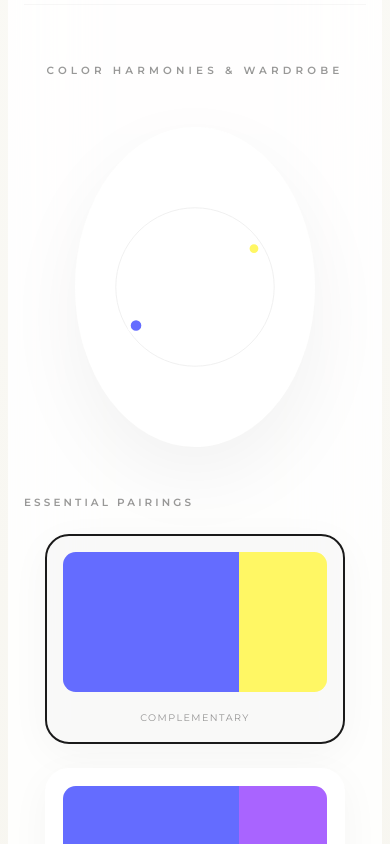
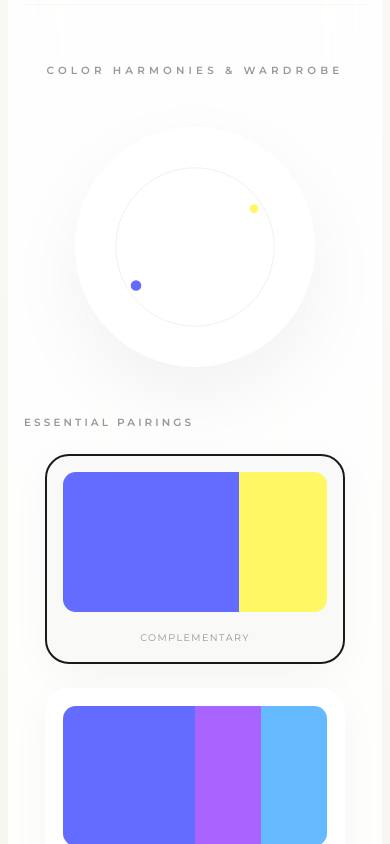
Before and after one commit to ItamarShecwitz/colors, a React (Vite) app: page / in a window 390 px wide. Shown: the part 940-1784 px from the top of the page. Built offline with nearby package versions, Linux system fonts and the light colour scheme.

Commit message:
fix: refine color wheel interactivity, harmony previews, and mobile game layout

```diff
--- a/src/App.css
+++ b/src/App.css
@@ -631,8 +631,9 @@ input[type="color"]::-webkit-color-swatch {
 }
 
 .color-wheel-container {
-  width: 320px;
-  height: 320px;
+  width: 100%;
+  max-width: 320px;
+  aspect-ratio: 1;
   background: #fff;
   border-radius: 50%;
   padding: 2rem;
@@ -645,6 +646,7 @@ input[type="color"]::-webkit-color-swatch {
 .wheel-svg {
   width: 100%;
   height: 100%;
+  aspect-ratio: 1;
   transform: rotate(-90deg);
   overflow: visible;
 }
@@ -932,6 +934,7 @@ input[type="color"]::-webkit-color-swatch {
   .game-modes {
     flex-direction: row;
     gap: 0.5rem;
+    margin-bottom: 1rem;
   }
 
   .mode-btn {
@@ -942,7 +945,8 @@ input[type="color"]::-webkit-color-swatch {
 
   .game-header {
     flex-direction: column;
-    gap: 1.5rem;
+    gap: 1rem;
+    margin-bottom: 1rem;
   }
 
   .game-stats {
@@ -951,22 +955,27 @@ input[type="color"]::-webkit-color-swatch {
   }
 
   .target-square-frame {
-    height: 240px;
-    max-width: 100%;
+    width: 100%;
+    max-width: 180px;
+    height: auto;
+    aspect-ratio: 1;
+    margin: 0 auto;
   }
 
   .reveal-name {
-    font-size: 1.4rem;
-    padding: 0.8rem 1.5rem;
+    font-size: 1.2rem;
+    padding: 0.8rem 1.2rem;
   }
 
   .options-grid {
-    gap: 0.8rem;
+    grid-template-columns: 1fr;
+    gap: 0.5rem;
+    width: 100%;
   }
 
   .option-btn {
-    padding: 1.2rem;
-    font-size: 0.9rem;
+    padding: 1rem;
+    font-size: 0.85rem;
   }
 
   .game-over-overlay {
--- a/src/App.tsx
+++ b/src/App.tsx
@@ -176,8 +176,7 @@ function App() {
                               fill={`hsl(${i * 30}, 70%, 60%)`}
                               opacity="0"
                               className="wheel-segment"
-                              style={{ cursor: 'pointer', pointerEvents: 'auto' }}
-                              onClick={() => setInputColor(chroma.hsl(i * 30, 0.7, 0.6).hex())}
+                              style={{ pointerEvents: 'auto' }}
                             />
                           ))}
                         </g>
@@ -191,6 +190,8 @@ function App() {
                           stroke="#fff"
                           strokeWidth="2"
                           className="indicator-main"
+                          style={{ cursor: 'pointer' }}
+                          onClick={() => setInputColor(colorData.hex)}
                         />
 
                         {/* Dynamic Harmony Indicators */}
@@ -203,34 +204,60 @@ function App() {
                             stroke="#fff"
                             strokeWidth="1"
                             className="indicator-comp"
+                            style={{ cursor: 'pointer' }}
+                            onClick={() => setInputColor(colorData.complementary)}
                           />
                         )}
 
-                        {harmonyMode === 'analogous' && [30, -30].map(offset => (
+                        {harmonyMode === 'analogous' && [30, -30].map(offset => {
+                          const c = chroma(colorData.hex).set('hsl.h', `+${offset}`).hex();
+                          return (
                             <circle
                               key={offset}
                               cx={50 + 40 * Math.cos((chroma(colorData.hex).get('hsl.h') + offset) * Math.PI / 180)}
                               cy={50 + 40 * Math.sin((chroma(colorData.hex).get('hsl.h') + offset) * Math.PI / 180)}
                               r="3"
-                            fill={chroma(colorData.hex).set('hsl.h', `+${offset}`).hex()}
+                              fill={c}
                               stroke="#fff"
                               strokeWidth="1"
                               className="indicator-dynamic"
+                              style={{ cursor: 'pointer' }}
+                              onClick={() => setInputColor(c)}
                             />
-                        ))}
+                          );
+                        })}
 
-                        {harmonyMode === 'triadic' && [120, -120].map(offset => (
+                        {harmonyMode === 'triadic' && [120, -120].map(offset => {
+                          const c = chroma(colorData.hex).set('hsl.h', `+${offset}`).hex();
+                          return (
                             <circle
                               key={offset}
                               cx={50 + 40 * Math.cos((chroma(colorData.hex).get('hsl.h') + offset) * Math.PI / 180)}
                               cy={50 + 40 * Math.sin((chroma(colorData.hex).get('hsl.h') + offset) * Math.PI / 180)}
                               r="3"
-                            fill={chroma(colorData.hex).set('hsl.h', `+${offset}`).hex()}
+                              fill={c}
                               stroke="#fff"
                               strokeWidth="1"
                               className="indicator-dynamic"
+                              style={{ cursor: 'pointer' }}
+                              onClick={() => setInputColor(c)}
                             />
-                        ))}
+                          );
+                        })}
+
+                        {harmonyMode === 'neutral' && (
+                          <circle
+                            cx="50"
+                            cy="50"
+                            r="3"
+                            fill="#F5F5DC"
+                            stroke="#fff"
+                            strokeWidth="1"
+                            className="indicator-dynamic"
+                            style={{ cursor: 'pointer' }}
+                            onClick={() => setInputColor('#F5F5DC')}
+                          />
+                        )}
                       </svg>
                     </div>
 
@@ -256,6 +283,7 @@ function App() {
                             <div className="outfit-swatches">
                               <div className="swatch-main" style={{ backgroundColor: colorData.hex }} />
                               <div className="swatch-accent" style={{ backgroundColor: chroma(colorData.hex).set('hsl.h', '+30').hex() }} />
+                              <div className="swatch-accent" style={{ backgroundColor: chroma(colorData.hex).set('hsl.h', '-30').hex() }} />
                             </div>
                             <span className="outfit-label">Analogous</span>
                           </div>
```
Also changed, not shown: 1 other file (tests, documents, lock files or other folders). Lines whose indentation alone changed are shown as unchanged.
